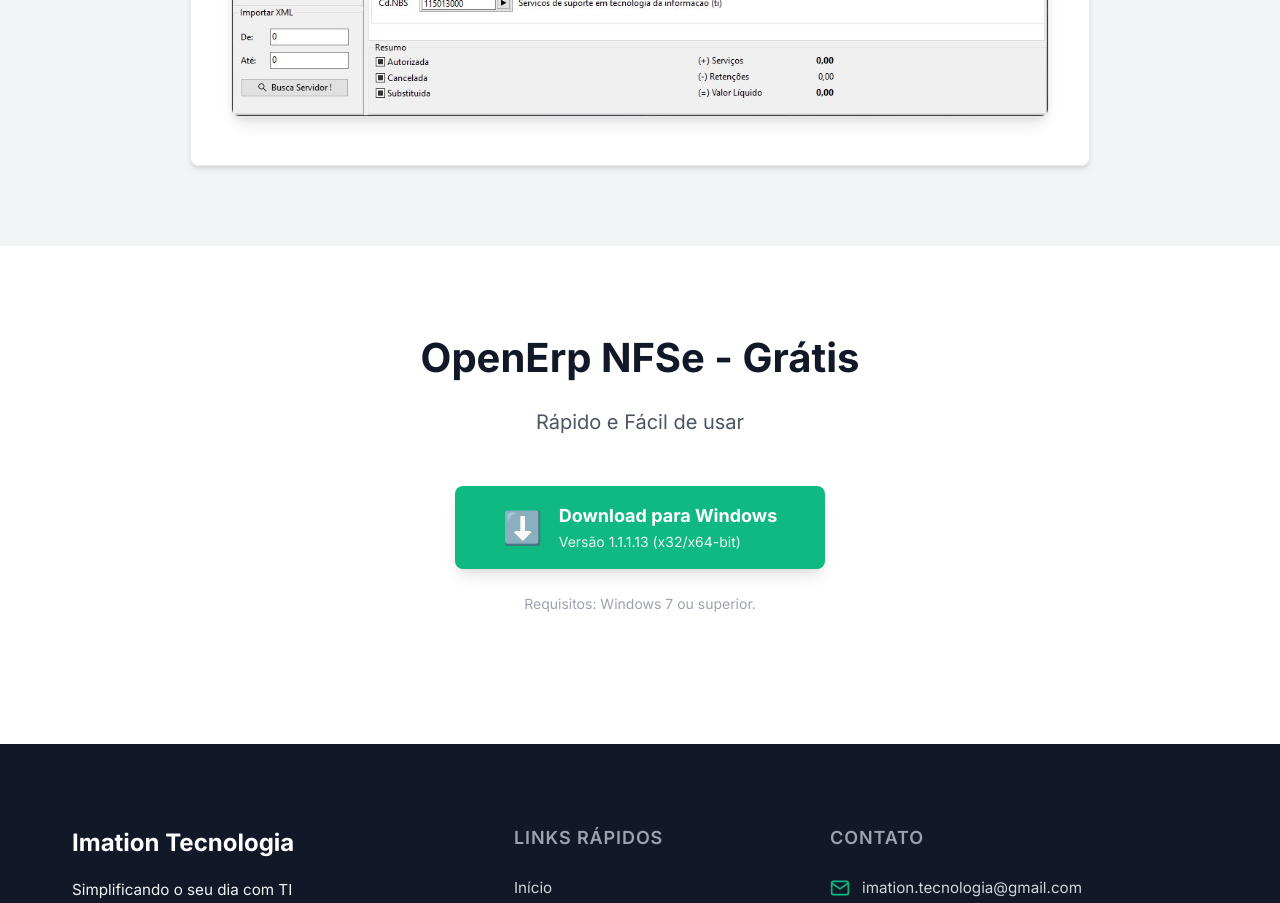
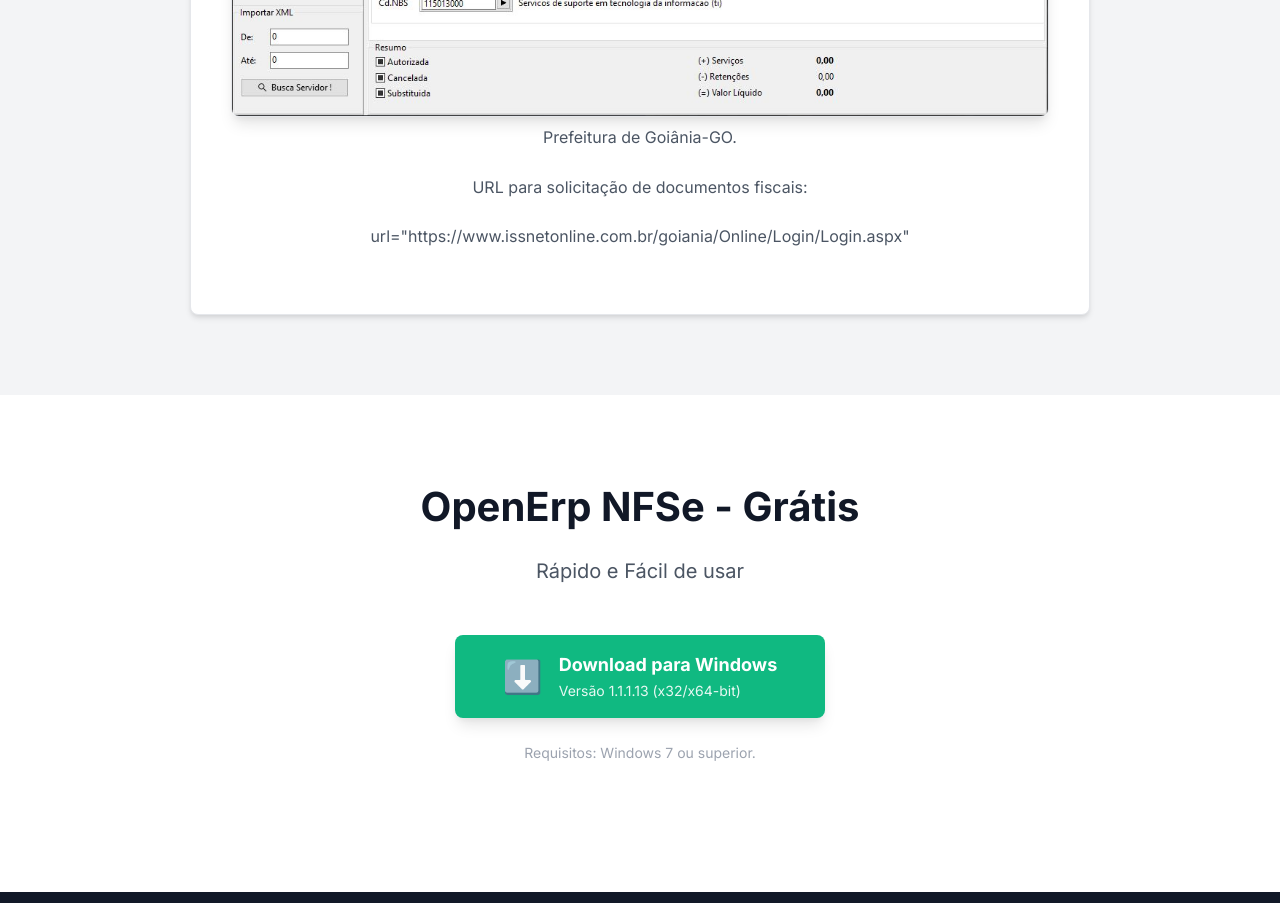
Before and after one commit to imation-gyn/imation-gyn.github.io, a React (Vite) app: page / in a window 1280 px wide. Shown: the part 7240-8143 px from the top of the page. Built offline with nearby package versions, Linux system fonts and the light colour scheme.

Commit message:
Update tutorial, url provedor Goiânia-GO

```diff
--- a/src/components/Tutorial.jsx
+++ b/src/components/Tutorial.jsx
@@ -72,6 +72,9 @@
                         <div className="product-image">
                             <img src={`${import.meta.env.BASE_URL}Tela_NFSe.jpg`} alt="Software Screenshot" className="product-screenshot" />
                         </div>
+                        <p>Prefeitura de Goiânia-GO.</p>
+                        <p>URL para solicitação de documentos fiscais:</p>
+                        <p>url="https://www.issnetonline.com.br/goiania/Online/Login/Login.aspx"</p>
                     </div>
                 </div>
             </div>
```
